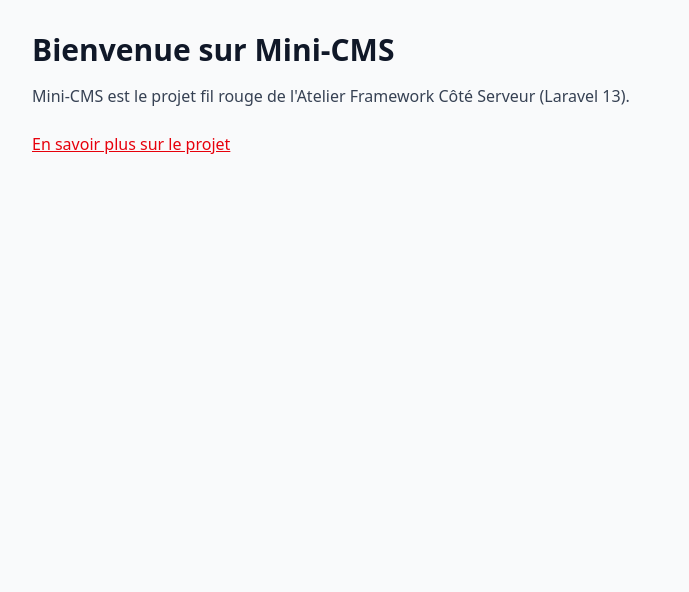
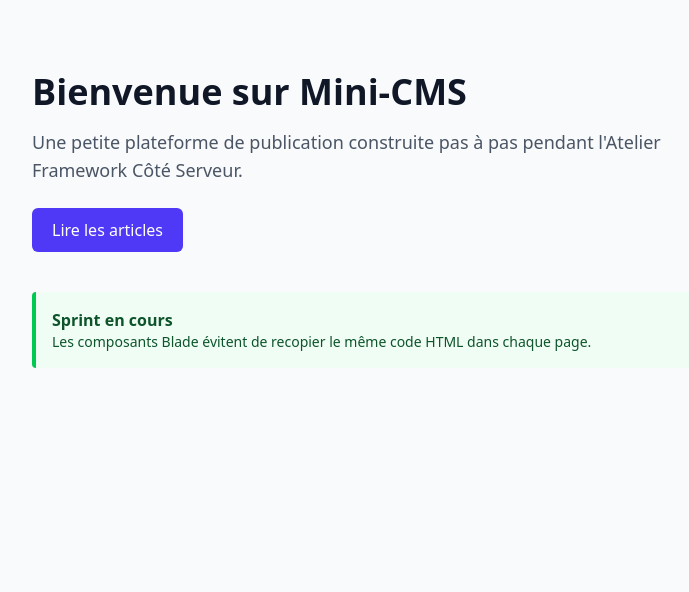
Before and after one commit to arwamahmoudi506-arch/mini_cms, a Laravel app: page / in a window 1280 px wide. Shown: the part 61-653 px from the top of the page, without its empty margins (112-801 px from the left). Run offline with Laravel 12, Linux system fonts and the light colour scheme; style sheets or scripts are compiled from the project's sources.

Commit message:
Reconstruire le detail et l'accueil avec les composants

```diff
--- a/resources/views/home.blade.php
+++ b/resources/views/home.blade.php
@@ -1,15 +1,17 @@
 <x-layout>
     <x-slot:title>Accueil - Mini-CMS</x-slot:title>
 
-    <h1 class="text-3xl font-bold">Bienvenue sur Mini-CMS</h1>
+    <section class="py-10">
+        <h1 class="text-4xl font-bold mb-4">Bienvenue sur Mini-CMS</h1>
+        <p class="text-lg text-gray-600 mb-6 max-w-2xl">
+            Une petite plateforme de publication construite pas à pas pendant l'Atelier Framework Côté Serveur.
+        </p>
+        <a href="{{ route('posts.index') }}" class="inline-block rounded-md bg-indigo-600 px-5 py-2.5 font-medium text-white hover:bg-indigo-700">
+            Lire les articles
+        </a>
+    </section>
 
-    <p class="mt-4 text-gray-700">
-        Mini-CMS est le projet fil rouge de l'Atelier Framework Côté Serveur (Laravel 13).
-    </p>
-
-    <p class="mt-6">
-        <a href="{{ route('about') }}" class="text-red-600 underline">
-            En savoir plus sur le projet
-        </a>
-    </p>
+    <x-alert type="success" title="Sprint en cours">
+        Les composants Blade évitent de recopier le même code HTML dans chaque page.
+    </x-alert>
 </x-layout>
```
Also changed, not shown: resources/views/posts/show.blade.php (+11 -8 lines).
